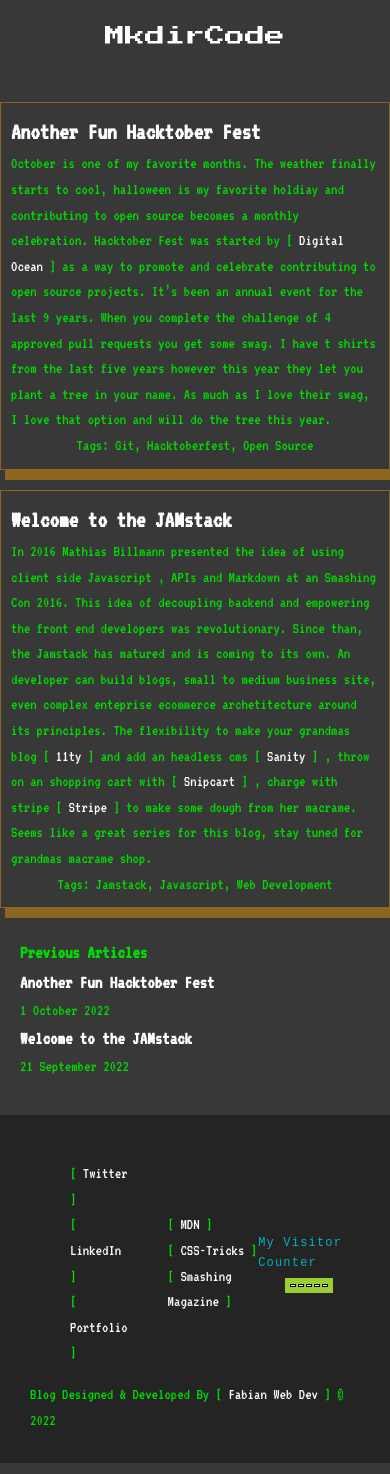
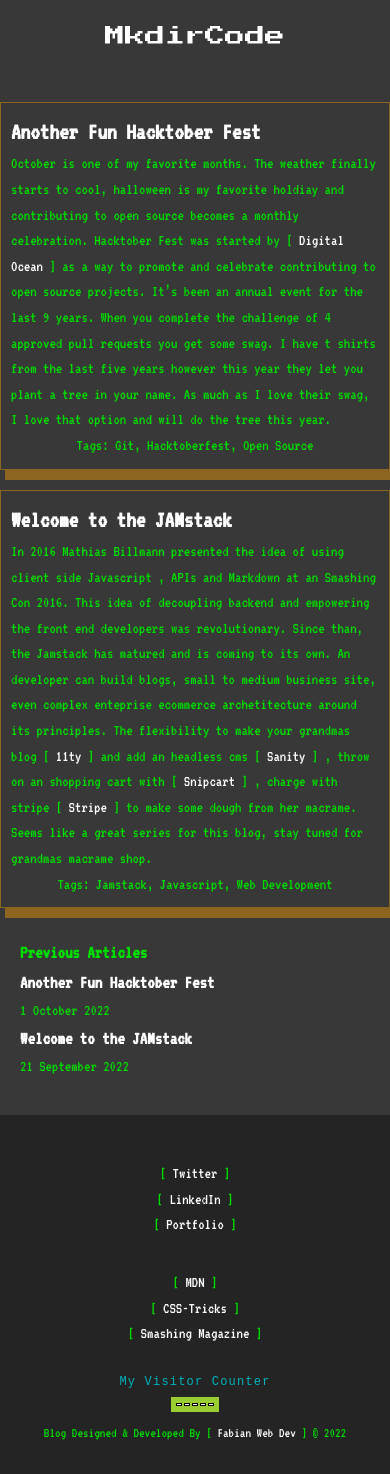
Before and after one commit to BradFabian/personalblog, a Jekyll site: the page built from index.html, in a window 390 px wide. Built offline with Jekyll 4.4.1, drawn with Linux system fonts in a browser that asks for light colours.

Commit message:
added mobile styling to footer

```diff
--- a/_includes/footer.html
+++ b/_includes/footer.html
@@ -22,5 +22,5 @@
             </div>
     </div>
 
-     <p>Blog Designed & Developed By <a href="https://www.bradfabian.com">Fabian Web Dev</a> &copy {{ site.time | date: '%Y'}}</p>
+     <p class="footer__legal">Blog Designed & Developed By <a href="https://www.bradfabian.com">Fabian Web Dev</a> &copy {{ site.time | date: '%Y'}}</p>
       </footer>
--- a/_sass/base/_base.scss
+++ b/_sass/base/_base.scss
@@ -184,4 +184,21 @@ textarea, input { outline: none; }
   .form-area{
     margin: 40px !important;
   }
+
+  .footer__group {
+    flex-direction: column !important;
+  }
+
+  .footer__group ul {
+    padding: 0 !important;
+    text-align: center;
+  }
+
+  .footer__group-visitor {
+    margin: 10px 0;
+  }
+
+  .footer__legal {
+    font-size: 1.4rem;
+  }
 }
```
Also changed, not shown: 8 other files.
